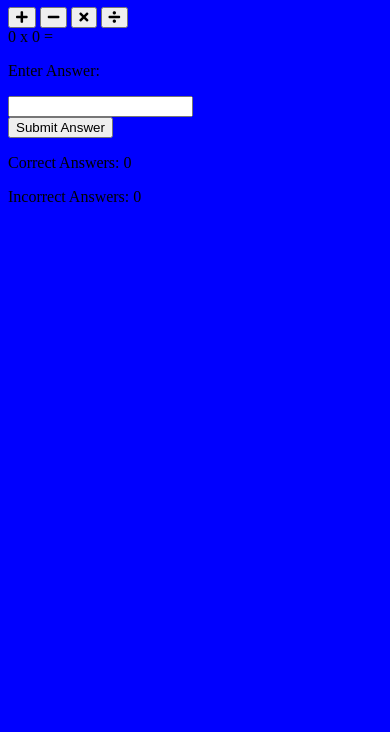
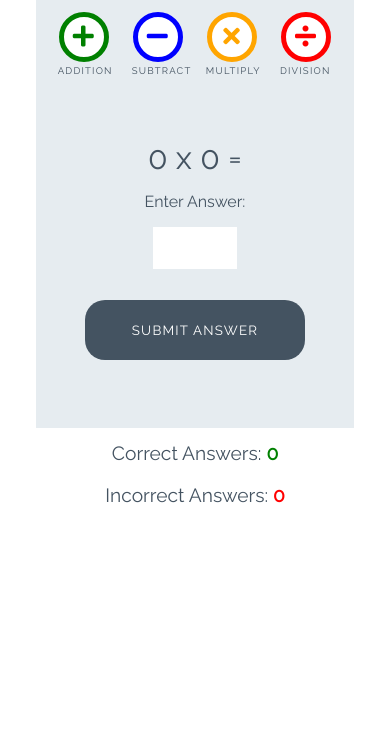
Before and after one commit to Bunkit18/love-maths, a plain HTML site: page index.html in a window 390 px wide. Shown: the part 112-844 px from the top of the page. Drawn offline with Linux system fonts and the light colour scheme.

Commit message:
Added css styling

```diff
--- a/assets/css/style.css
+++ b/assets/css/style.css
@@ -1,3 +1,252 @@
+/* --------- Global style */
+
 body {
-    background: blue;
+    background-color: white;
+    font-family: "Raleway", sans-serif;
+    color: #445361;
+    text-align: center;
 }
+
+/* --------- Heading */
+
+.heading {
+    text-align: center;
+    font-size: 2.5rem;
+}
+
+.logo {
+    height: 40px;
+    padding-right: 5px;
+}
+
+/* --------- Game layout */
+
+.game-area {
+    background-color: #E6ECF0;
+    box-sizing: border-box;
+    width: 85%;
+    height: 65vh;
+    max-height: 450px;
+    max-width: 830px;
+    margin-left: auto;
+    margin-right: auto;
+    padding: 1%;
+}
+
+.question-area {
+    width: 50%;
+    font-size: 2rem;
+    margin: auto;
+    padding: 50px 0;
+}
+
+.question-area span {
+    padding: 0 15px;
+}
+
+.score-area {
+    margin: 5px auto;
+    width: 60%;
+    font-size: 1.2rem;
+}
+
+.controls-area {
+    width: 85%;
+    margin: 30px auto;
+}
+
+#score {
+    color: green;
+    font-weight: bold;
+}
+
+#incorrect {
+    color: red;
+    font-weight: bold;
+}
+
+.answer-message {
+    display: none;
+    font-size: 1rem;
+}
+
+#answer-box {
+    border: none;
+    color: #445361;
+    display: inline-block;
+    height: 40px;
+    width: 80px;
+    font-size: 1.2rem;
+}
+
+.scores {
+    display: inline-block;
+    padding: 25px;
+}
+
+/* --------- Buttons */
+
+.btn {
+    width: 220px;
+    height: 60px;
+    font-family: "Raleway", sans-serif;
+    text-transform: uppercase;
+    letter-spacing: 1.2px;
+    color: white;
+}
+
+.btn:focus {
+    outline: none;
+}
+
+.btn--big::after {
+    content: attr(data-type);
+    font-size: 1rem;
+    color: #445361;
+    position: relative;
+    left: 0.5em;
+}
+
+.btn--big {
+    padding-top: 10px;
+    border-radius: 50%;
+    background-color: white;
+    border: 10px solid;
+    width: 100px;
+    height: 100px;
+    font-size: 3.2rem;
+    margin: 0 30px;
+    transition: all 0.5s;
+}
+
+.btn--blue {
+    border-color: blue;
+    color: blue;
+}
+
+.btn--blue:active,
+.btn--blue:hover {
+    background-color: darkblue;
+    color: white;
+}
+
+.btn--orange {
+    border-color: orange;
+    color: orange;
+}
+
+.btn--orange:active,
+.btn--orange:hover {
+    background-color: darkorange;
+    color: white;
+}
+
+.btn--red {
+    border-color: red;
+    color: red;
+}
+
+.btn--red:active,
+.btn--red:hover {
+    background-color: darkred;
+    color: white;
+}
+
+.btn--green {
+    border-color: green;
+    color: green;
+}
+
+.btn--green:active,
+.btn--green:hover {
+    background-color: darkgreen;
+    color: white;
+}
+
+.btn--gray {
+    margin-top: 25px;
+    background-color: #445361;
+    border: 1px transparent;
+    border-radius: 20px;
+}
+
+.btn--gray:active,
+.btn--gray:hover {
+    background-color: #0d1013;
+}
+
+/* --------- Media queries */
+
+@media (max-width: 414px) {
+    .controls-area {
+        width: 100%;
+    }
+
+    .btn--big {
+        margin: 0 10px;
+        padding: 5px;
+        border: 5px solid;
+        width: 50px;
+        height: 50px;
+        font-size: 1.5rem;
+    }
+
+    .btn--big::after {
+        font-size: 0.6rem;
+        left: -0.7rem;
+    }
+
+    .question-area {
+        padding: 10% 0;
+        width: 100%;
+    }
+
+    .question-area span {
+        padding: 0;
+    }
+
+    .answer-message {
+        display: block;
+    }
+
+    #answer-box {
+        display: block;
+        margin: 0 auto;
+    }
+    .btn--gray {
+        margin-top: 0;
+    }
+
+    .score-area {
+        width: 100%;
+    }
+
+    .scores {
+        margin: 0.5em auto;
+        display: block;
+        padding: 5px;
+    }
+
+    .heading {
+        font-size: 2rem;
+    }
+}
+
+@media (max-width: 320px) {
+    .game-area {
+        height: 70vh;
+    }
+
+    .controls-area {
+        width: 75%;
+        margin: 10px auto;
+    }
+
+    .btn--big {
+        margin: 10px 10px;
+    }
+    .question-area {
+        padding: 10px 0;
+    }
+
+}
--- a/index.html
+++ b/index.html
@@ -14,16 +14,16 @@
         <img class="logo" src="assets/image/logo.png" alt="logo">Love Maths</h1>
     <div class="game-area">
         <div class="controls-area">
-            <button class="btn btn--big btn--green">
+            <button data-type="addition" class="btn btn--big btn--green">
                 <i class="fas fa-plus"></i>
             </button>
-            <button class="btn btn--big btn--blue">
+            <button data-type="subtract" class="btn btn--big btn--blue">
                 <i class="fas fa-minus"></i>
             </button>
-            <button class="btn btn--big btn--orange">
+            <button data-type="multiply" class="btn btn--big btn--orange">
                 <i class="fas fa-times"></i>
             </button>
-            <button class="btn btn--big btn--red">
+            <button data-type="division" class="btn btn--big btn--red">
                 <i class="fas fa-divide"></i>
             </button>
         </div>
@@ -35,7 +35,7 @@
             <p class="answer-message">Enter Answer:</p>
             <input id="answer-box" type="number">
         </div>
-        <button class="btn btn--gray">Submit Answer</button>
+        <button data-type="submit" class="btn btn--gray">Submit Answer</button>
     </div>
     <div class="score-area">
         <p class="scores">Correct Answers: <span id="score">0</span></p>
```
